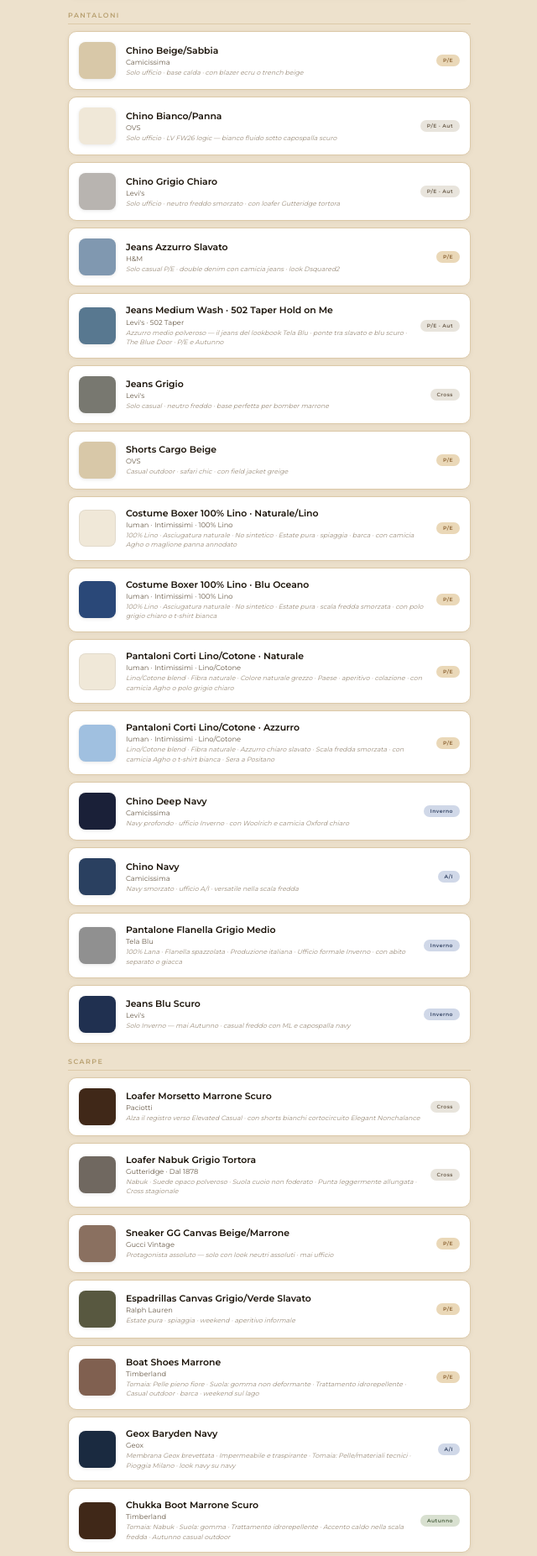
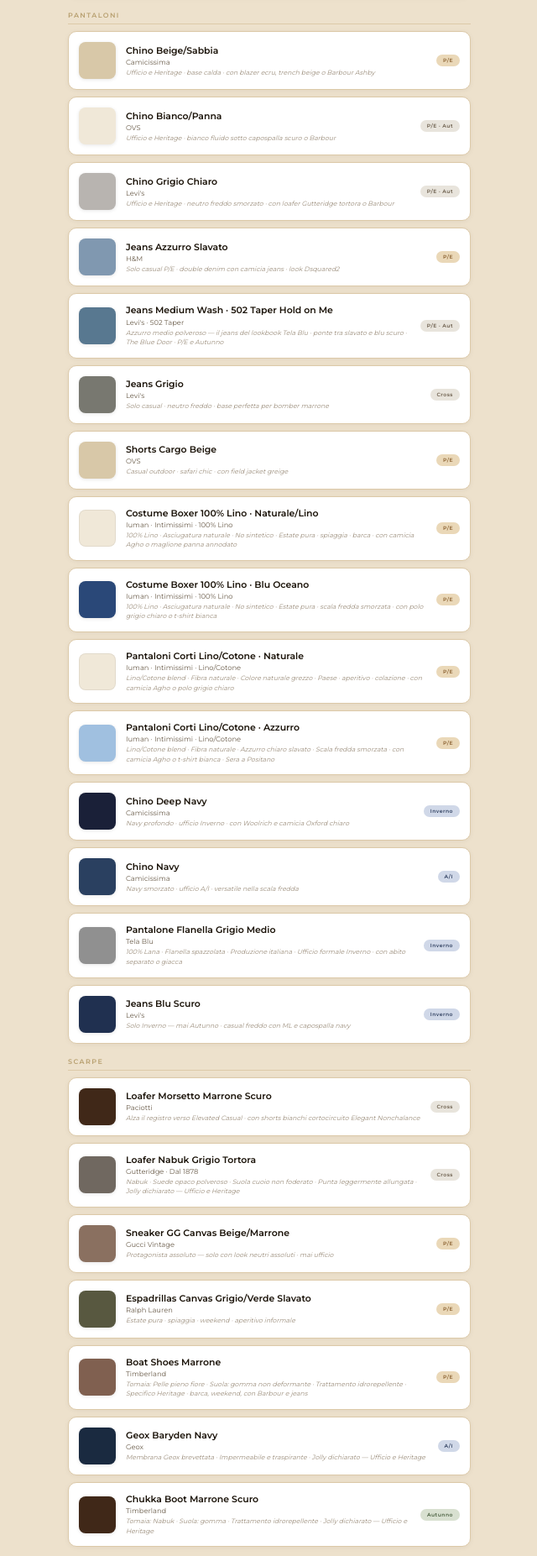
Before and after one commit to fabiomad3/guardaroba, a plain HTML site: page index.html in a window 1280 px wide. Shown: the part 3507-5360 px from the top of the page at 84% size, without its empty margins (319-959 px from the left). Drawn offline with nearby package versions, Linux system fonts and the light colour scheme.

Commit message:
Update index.html

```diff
--- a/index.html
+++ b/index.html
@@ -166,9 +166,9 @@
 
   <div data-gr="pantaloni">
     <div class="cat-label">Pantaloni</div>
-    <div class="item-card"><div class="item-color" style="background:#D8C8A8"></div><div class="item-info"><div class="item-name">Chino Beige/Sabbia</div><div class="item-brand">Camicissima</div><div class="item-stil">Solo ufficio · base calda · con blazer ecru o trench beige</div></div><span class="badge b-pe">P/E</span></div>
-    <div class="item-card"><div class="item-color" style="background:#F0E8D8"></div><div class="item-info"><div class="item-name">Chino Bianco/Panna</div><div class="item-brand">OVS</div><div class="item-stil">Solo ufficio · LV FW26 logic — bianco fluido sotto capospalla scuro</div></div><span class="badge b-ok">P/E · Aut</span></div>
-    <div class="item-card"><div class="item-color" style="background:#B8B4B0"></div><div class="item-info"><div class="item-name">Chino Grigio Chiaro</div><div class="item-brand">Levi's</div><div class="item-stil">Solo ufficio · neutro freddo smorzato · con loafer Gutteridge tortora</div></div><span class="badge b-ok">P/E · Aut</span></div>
+    <div class="item-card"><div class="item-color" style="background:#D8C8A8"></div><div class="item-info"><div class="item-name">Chino Beige/Sabbia</div><div class="item-brand">Camicissima</div><div class="item-stil">Ufficio e Heritage · base calda · con blazer ecru, trench beige o Barbour Ashby</div></div><span class="badge b-pe">P/E</span></div>
+    <div class="item-card"><div class="item-color" style="background:#F0E8D8"></div><div class="item-info"><div class="item-name">Chino Bianco/Panna</div><div class="item-brand">OVS</div><div class="item-stil">Ufficio e Heritage · bianco fluido sotto capospalla scuro o Barbour</div></div><span class="badge b-ok">P/E · Aut</span></div>
+    <div class="item-card"><div class="item-color" style="background:#B8B4B0"></div><div class="item-info"><div class="item-name">Chino Grigio Chiaro</div><div class="item-brand">Levi's</div><div class="item-stil">Ufficio e Heritage · neutro freddo smorzato · con loafer Gutteridge tortora o Barbour</div></div><span class="badge b-ok">P/E · Aut</span></div>
     <div class="item-card"><div class="item-color" style="background:#8098B0"></div><div class="item-info"><div class="item-name">Jeans Azzurro Slavato</div><div class="item-brand">H&M</div><div class="item-stil">Solo casual P/E · double denim con camicia jeans · look Dsquared2</div></div><span class="badge b-pe">P/E</span></div>
     <div class="item-card"><div class="item-color" style="background:#587890"></div><div class="item-info"><div class="item-name">Jeans Medium Wash · 502 Taper Hold on Me</div><div class="item-brand">Levi's · 502 Taper</div><div class="item-stil">Azzurro medio polveroso — il jeans del lookbook Tela Blu · ponte tra slavato e blu scuro · The Blue Door · P/E e Autunno</div></div><span class="badge b-ok">P/E · Aut</span></div>
     <div class="item-card"><div class="item-color" style="background:#787870"></div><div class="item-info"><div class="item-name">Jeans Grigio</div><div class="item-brand">Levi's</div><div class="item-stil">Solo casual · neutro freddo · base perfetta per bomber marrone</div></div><span class="badge b-ok">Cross</span></div>
@@ -187,13 +187,13 @@
   <div data-gr="scarpe">
     <div class="cat-label">Scarpe</div>
     <div class="item-card"><div class="item-color" style="background:#402818"></div><div class="item-info"><div class="item-name">Loafer Morsetto Marrone Scuro</div><div class="item-brand">Paciotti</div><div class="item-stil">Alza il registro verso Elevated Casual · con shorts bianchi cortocircuito Elegant Nonchalance</div></div><span class="badge b-ok">Cross</span></div>
-    <div class="item-card"><div class="item-color" style="background:#706860"></div><div class="item-info"><div class="item-name">Loafer Nabuk Grigio Tortora</div><div class="item-brand">Gutteridge · Dal 1878</div><div class="item-stil">Nabuk · Suede opaco polveroso · Suola cuoio non foderato · Punta leggermente allungata · Cross stagionale</div></div><span class="badge b-ok">Cross</span></div>
+    <div class="item-card"><div class="item-color" style="background:#706860"></div><div class="item-info"><div class="item-name">Loafer Nabuk Grigio Tortora</div><div class="item-brand">Gutteridge · Dal 1878</div><div class="item-stil">Nabuk · Suede opaco polveroso · Suola cuoio non foderato · Punta leggermente allungata · Jolly dichiarato — Ufficio e Heritage</div></div><span class="badge b-ok">Cross</span></div>
     <div class="item-card"><div class="item-color" style="background:#8A7060"></div><div class="item-info"><div class="item-name">Sneaker GG Canvas Beige/Marrone</div><div class="item-brand">Gucci Vintage</div><div class="item-stil">Protagonista assoluto — solo con look neutri assoluti · mai ufficio</div></div><span class="badge b-pe">P/E</span></div>
     <div class="item-card"><div class="item-color" style="background:#585840"></div><div class="item-info"><div class="item-name">Espadrillas Canvas Grigio/Verde Slavato</div><div class="item-brand">Ralph Lauren</div><div class="item-stil">Estate pura · spiaggia · weekend · aperitivo informale</div></div><span class="badge b-pe">P/E</span></div>
-    <div class="item-card"><div class="item-color" style="background:#806050"></div><div class="item-info"><div class="item-name">Boat Shoes Marrone</div><div class="item-brand">Timberland</div><div class="item-stil">Tomaia: Pelle pieno fiore · Suola: gomma non deformante · Trattamento idrorepellente · Casual outdoor · barca · weekend sul lago</div></div><span class="badge b-pe">P/E</span></div>
+    <div class="item-card"><div class="item-color" style="background:#806050"></div><div class="item-info"><div class="item-name">Boat Shoes Marrone</div><div class="item-brand">Timberland</div><div class="item-stil">Tomaia: Pelle pieno fiore · Suola: gomma non deformante · Trattamento idrorepellente · Specifico Heritage · barca, weekend, con Barbour e jeans</div></div><span class="badge b-pe">P/E</span></div>
 
-    <div class="item-card"><div class="item-color" style="background:#1A2A40"></div><div class="item-info"><div class="item-name">Geox Baryden Navy</div><div class="item-brand">Geox</div><div class="item-stil">Membrana Geox brevettata · Impermeabile e traspirante · Tomaia: Pelle/materiali tecnici · Pioggia Milano · look navy su navy</div></div><span class="badge b-ai">A/I</span></div>
-    <div class="item-card"><div class="item-color" style="background:#402818"></div><div class="item-info"><div class="item-name">Chukka Boot Marrone Scuro</div><div class="item-brand">Timberland</div><div class="item-stil">Tomaia: Nabuk · Suola: gomma · Trattamento idrorepellente · Accento caldo nella scala fredda · Autunno casual outdoor</div></div><span class="badge b-aut">Autunno</span></div>
+    <div class="item-card"><div class="item-color" style="background:#1A2A40"></div><div class="item-info"><div class="item-name">Geox Baryden Navy</div><div class="item-brand">Geox</div><div class="item-stil">Membrana Geox brevettata · Impermeabile e traspirante · Jolly dichiarato — Ufficio e Heritage</div></div><span class="badge b-ai">A/I</span></div>
+    <div class="item-card"><div class="item-color" style="background:#402818"></div><div class="item-info"><div class="item-name">Chukka Boot Marrone Scuro</div><div class="item-brand">Timberland</div><div class="item-stil">Tomaia: Nabuk · Suola: gomma · Trattamento idrorepellente · Jolly dichiarato — Ufficio e Heritage</div></div><span class="badge b-aut">Autunno</span></div>
   </div>
 
   <div data-gr="accessori">
@@ -205,6 +205,9 @@
     <div class="item-card"><div class="item-color" style="background:#1A2A40"></div><div class="item-info"><div class="item-name">Cap Navy Yankees</div><div class="item-brand">New Era · 59Fifty</div><div class="item-stil">Cortocircuito consapevole · look casual Autunno con Montgomery o Barbour</div></div><span class="badge b-aut">Autunno</span></div>
     <div class="item-card"><div class="item-color" style="background:#1A2A40"></div><div class="item-info"><div class="item-name">Cap Navy</div><div class="item-brand">Barbour</div><div class="item-stil">British heritage · outdoor · look Barbour Ashby matching</div></div><span class="badge b-ai">A/I</span></div>
     <div class="item-card"><div class="item-color" style="background:#4060A0"></div><div class="item-info"><div class="item-name">Sciarpa Lana Vergine Navy/Azzurro</div><div class="item-brand">Spada Roma</div><div class="item-stil">Lana vergine · Inverno · con Woolrich e look navy profondi</div></div><span class="badge b-ai">Inverno</span></div>
+    <div class="item-card"><div class="item-color" style="background:#1A2438"></div><div class="item-info"><div class="item-name">Flat Cap Lana Navy</div><div class="item-brand">Heritage</div><div class="item-stil">Silhouette Heritage · con look base calda marrone/sabbia già in navy</div></div><span class="badge b-ai">A/I</span></div>
+    <div class="item-card"><div class="item-color" style="background:#3A4530"></div><div class="item-info"><div class="item-name">Flat Cap Lana Verde Oliva</div><div class="item-brand">Heritage</div><div class="item-stil">Verde smorzato Estate Soft · secondo accento freddo su base marrone dominante</div></div><span class="badge b-ai">A/I</span></div>
+    <div class="item-card"><div class="item-color" style="background:#2A3548"></div><div class="item-info"><div class="item-name">Sciarpa Paisley Navy/Tabacco/Polvere</div><div class="item-brand">Heritage</div><div class="item-stil">Motivo a medaglioni floreali, lana frangiata · unico motivo curvilineo ammesso dal Registro Heritage</div></div><span class="badge b-ai">A/I</span></div>
   </div>
 
   <div data-gr="profumi">
@@ -519,6 +522,8 @@
     <div style="font-family:'Cormorant Garamond',serif;font-size:.9rem;font-weight:600;color:var(--gold);letter-spacing:.1em;margin-bottom:10px;">VI · Le Maison e i Lookbook di Riferimento</div>
     <div style="font-size:.58rem;color:var(--mid);line-height:1.8;">
       <div style="margin-bottom:6px;"><strong style="color:var(--dark);">I 6 Pilastri — sfilate da monitorare ogni stagione —</strong> Brunello Cucinelli · Canali · Zegna · Loro Piana · Bottega Veneta · Louis Vuitton (Pharrell)</div>
+      <div style="margin-bottom:6px;"><strong style="color:var(--dark);">Pilastri Registro Heritage — fonti British autentiche —</strong> Cordings of Piccadilly · Farlows</div>
+      <div style="margin-bottom:6px;"><strong style="color:var(--dark);">Regola H5 — Capi Specifici vs Jolly Dichiarati.</strong> Non ogni capo appartiene a un solo mondo. <strong>Specifici</strong> (identità = il mondo da cui vengono, restano vincolati): Barbour Ashby, Barbour Liddesdale, tweed/Donegal pesante, jeans, Boat Shoes (Heritage) · Abito Grigio Perla, Abito Blu Navy, Montgomery (Ufficio). <strong>Jolly dichiarati</strong> (funzionali/neutri, attraversano entrambi i mondi senza scelta caso per caso): Loafer Nabuk, Chukka Boot, Geox Baryden, chino lisci (Beige/Panna/Grigio/Navy), cintura liscia, girocolli leggeri cotone-seta-cashmere, camicie a tinta unita semplici. Test pratico: se il capo stona da solo fuori contesto, è Specifico; se è l'outfit a dover reggere la coerenza, è Jolly.</div>
       <div style="margin-bottom:6px;"><strong style="color:var(--dark);">Negozi tattici — dove cercare i capi, non fonti stilistiche —</strong> Gutteridge · Pini Parma · Suitsupply · Octobre Éditions · Velasca · Iuman</div>
       <div style="margin-bottom:6px;"><strong style="color:var(--dark);">Regola 24.</strong> La sfilata non si copia — si traduce. Il look della passerella diventa look del guardaroba attraverso il filtro dell'armocromia e dei capi disponibili.</div>
       <div><strong style="color:var(--dark);">Regola 25.</strong> Il lookbook si interpreta — non si replica. La foto è il punto di partenza, il sistema è il punto di arrivo.</div>
```
